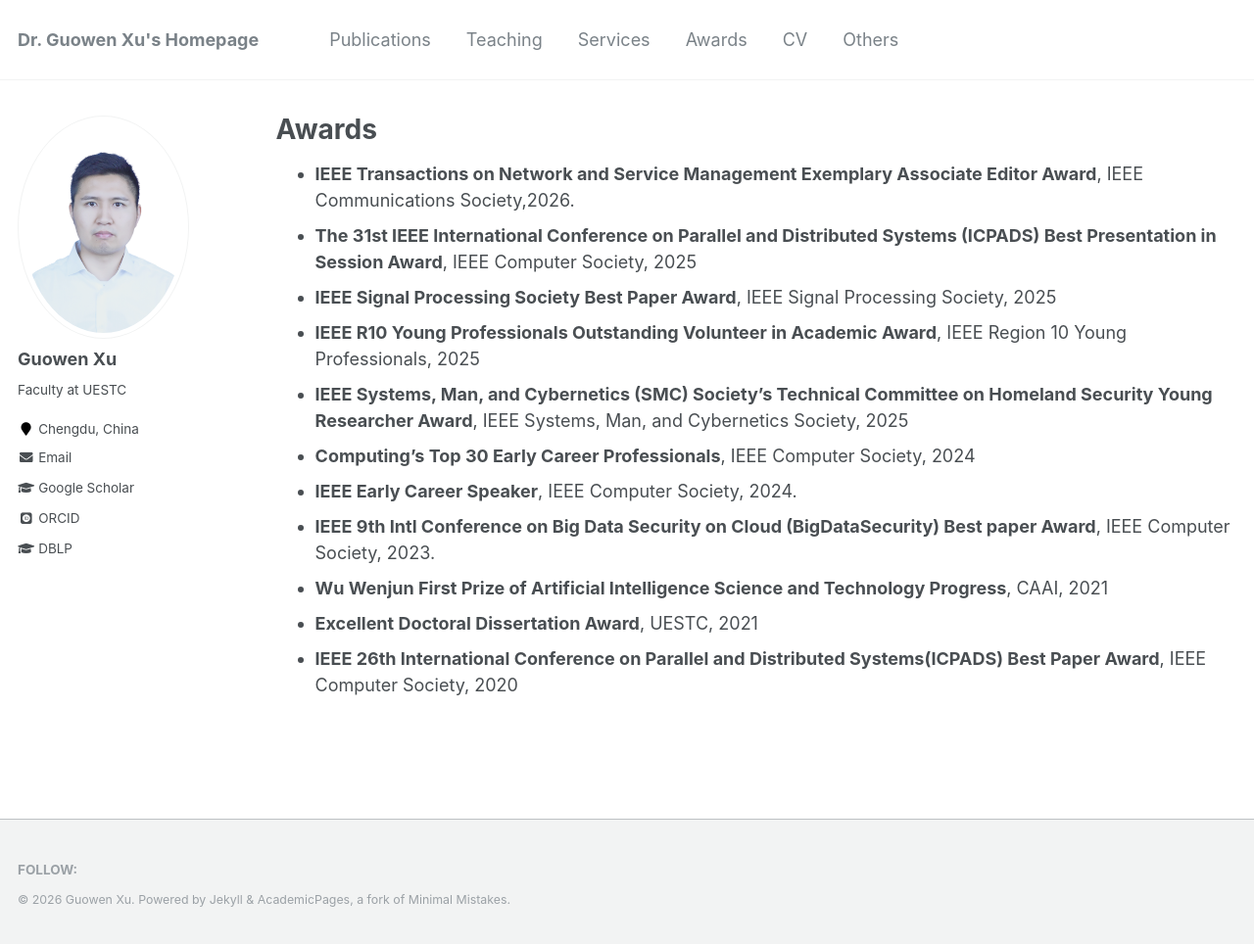
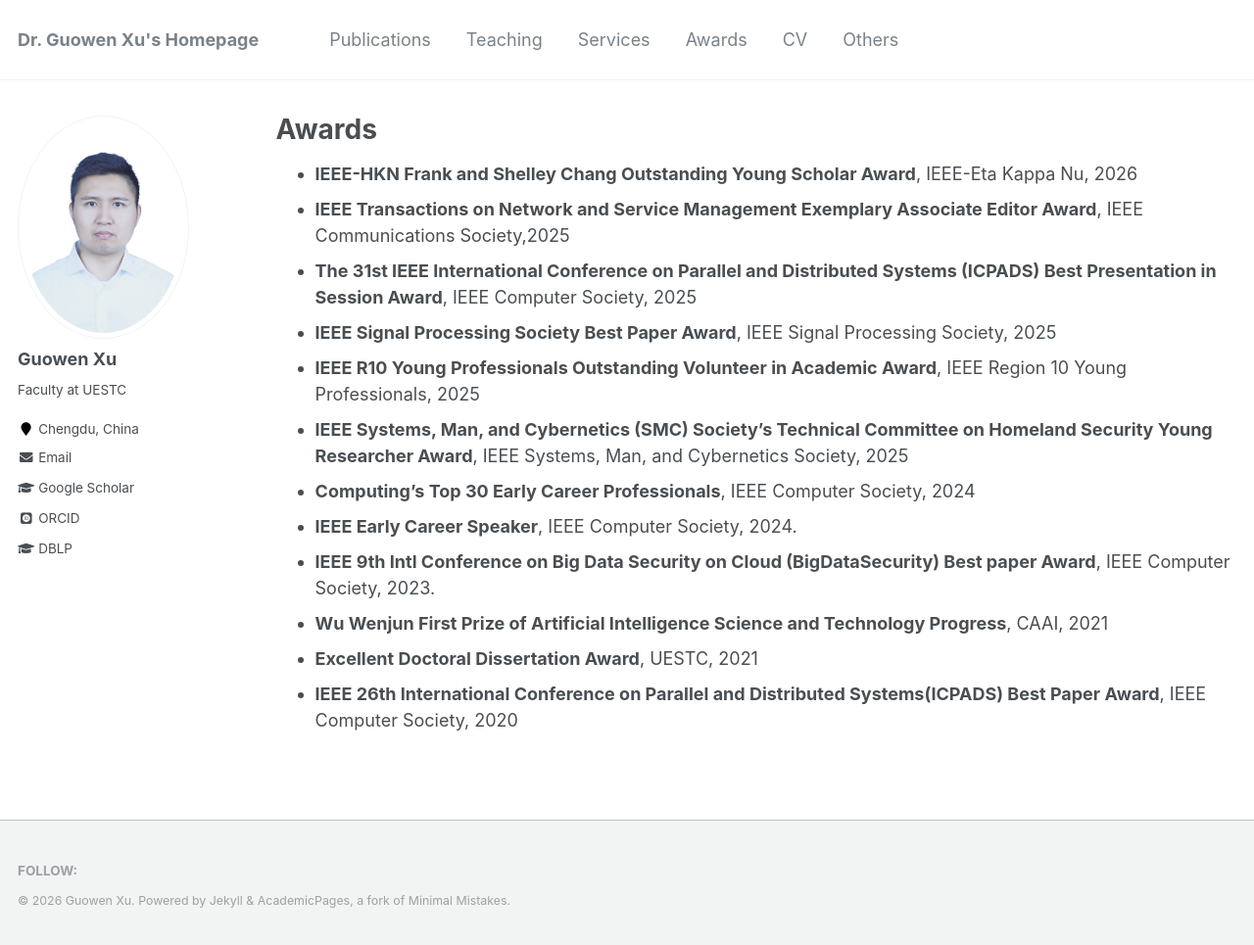
Before and after one commit to Guowen-xu/guowen-xu.github.io, a Jekyll site: the page built from _pages/awards.md, in a window 1280 px wide and 965 px high. Shown: the whole window at 98% size. Built offline with Jekyll 4.4.1, drawn with Linux system fonts in a browser that asks for light colours; some web fonts are replaced.

Commit message:
Update awards.md

```diff
--- a/_pages/awards.md
+++ b/_pages/awards.md
@@ -5,7 +5,8 @@ permalink: /awards/
 author_profile: true
 ---
 
-* **IEEE Transactions on Network and Service Management Exemplary Associate Editor Award**, IEEE Communications Society,2026.
+* **IEEE-HKN Frank and Shelley Chang Outstanding Young Scholar Award**, IEEE-Eta Kappa Nu, 2026
+* **IEEE Transactions on Network and Service Management Exemplary Associate Editor Award**, IEEE Communications Society,2025
 * **The 31st IEEE International Conference on Parallel and Distributed Systems (ICPADS) Best Presentation in Session Award**, IEEE Computer Society, 2025
 * **IEEE Signal Processing Society Best Paper Award**, IEEE Signal Processing Society, 2025
 * **IEEE R10 Young Professionals Outstanding Volunteer in Academic Award**, IEEE Region 10 Young Professionals, 2025
```
